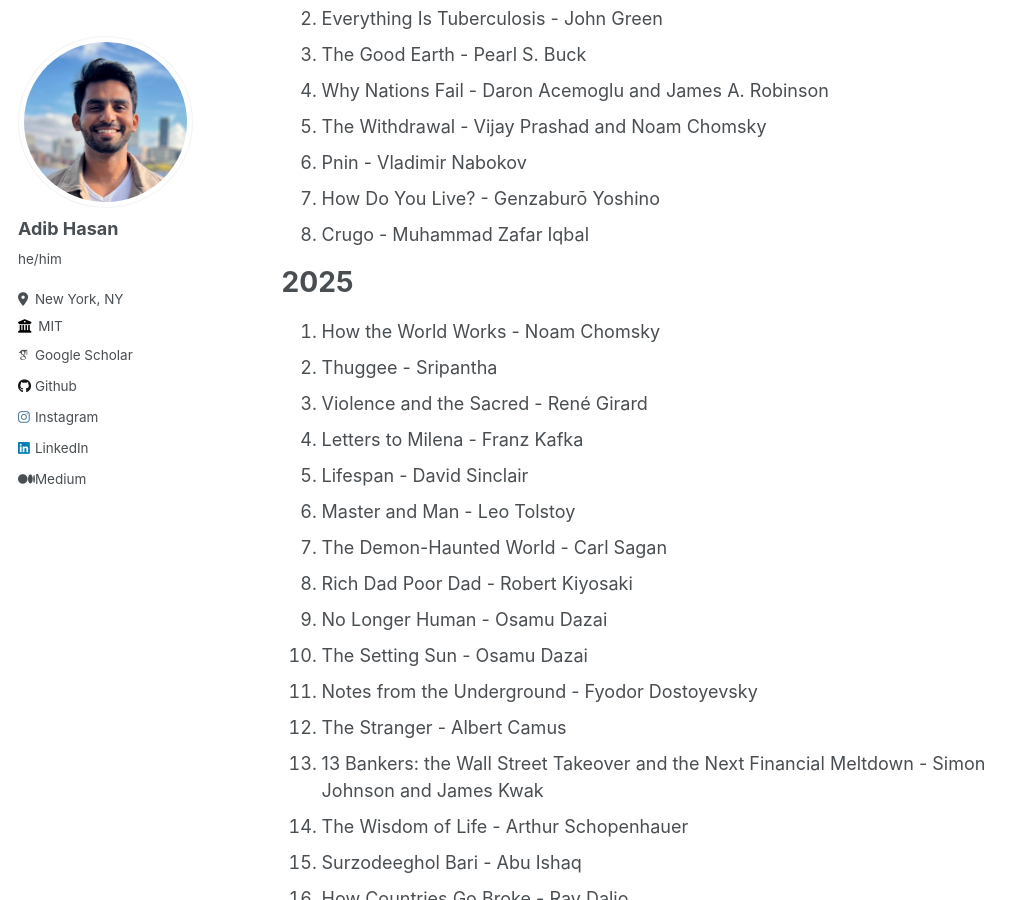
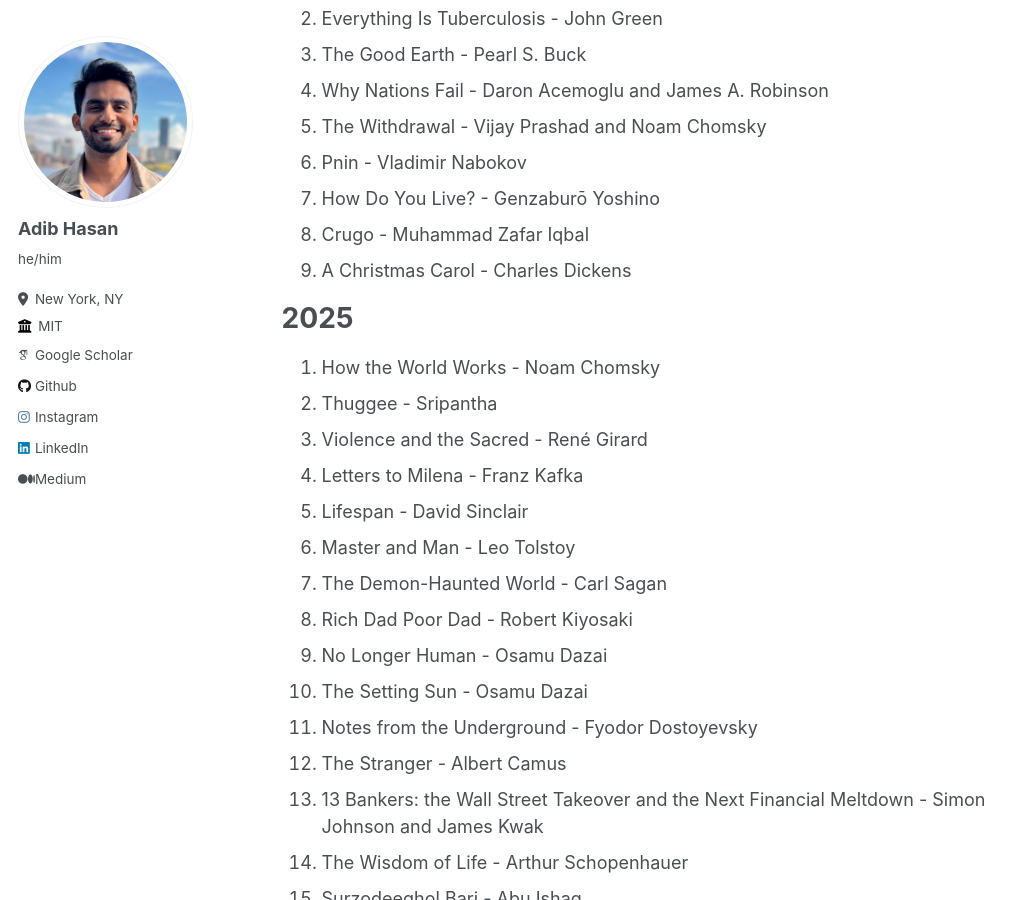
Before and after one commit to Neehan/neehan.github.io, a Jekyll site: the page built from _pages/reading.md, in a window 1280 px wide and 900 px high, scrolled down 371 px. Shown: the whole window, without its empty margins (0-1029 px from the left). Built offline with Jekyll 4.4.1, drawn with Linux system fonts in a browser that asks for light colours; some web fonts are replaced.

Commit message:
Update reading.md

```diff
--- a/_pages/reading.md
+++ b/_pages/reading.md
@@ -16,6 +16,7 @@ Here is what I am currently reading:
 6. Pnin - Vladimir Nabokov
 7. How Do You Live? - Genzaburō Yoshino
 8. Crugo - Muhammad Zafar Iqbal
+9. A Christmas Carol - Charles Dickens
 
 # 2025
 1. How the World Works - Noam Chomsky
```
